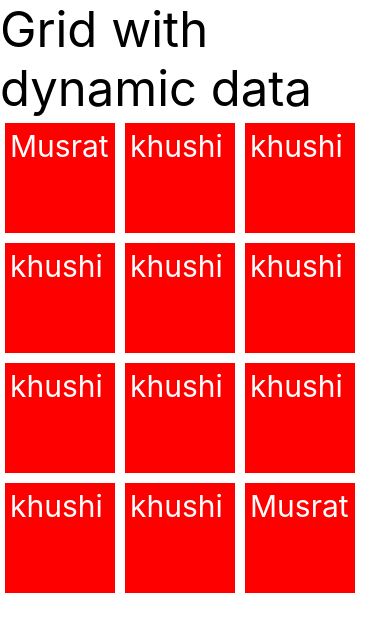
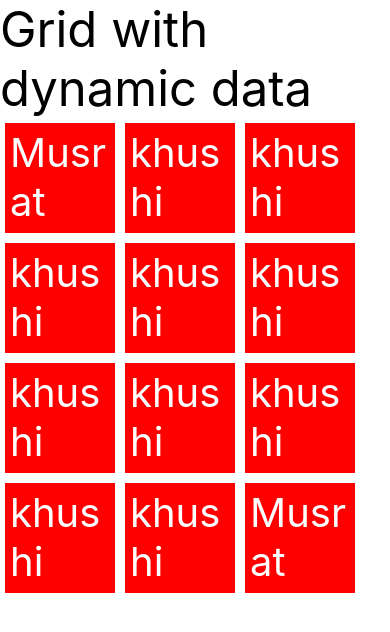
Before and after one commit to khushi4452/Flex-Property, a React Native app: screen / in a window 390 px wide. Shown: the top 632 px of the page. Built offline with nearby package versions, Linux system fonts and the light colour scheme.

Commit message:
Update App.js

```diff
--- a/App.js
+++ b/App.js
@@ -26,7 +26,7 @@ export default function App() {
 
 const styles = StyleSheet.create({
   item: {
-    fontSize: 30,
+    fontSize: 40,
     backgroundColor: 'red',
     color: '#fff',
     margin: 5,
```
